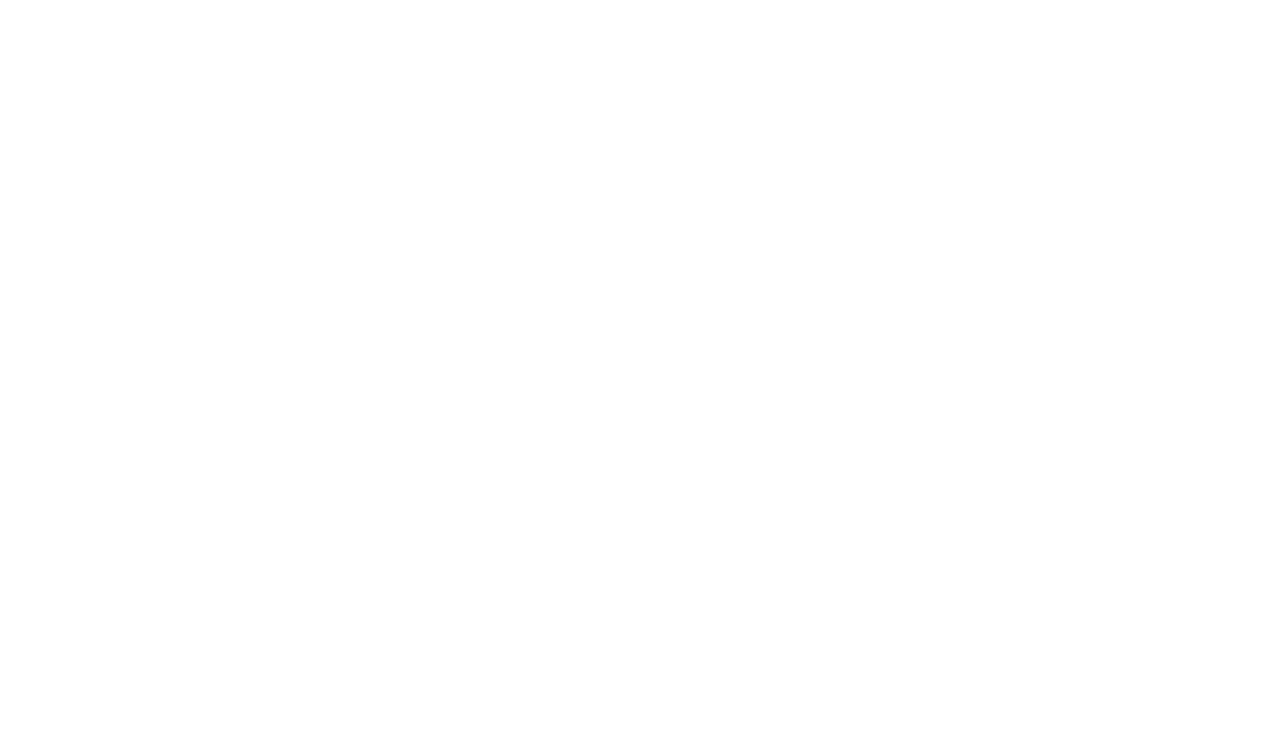
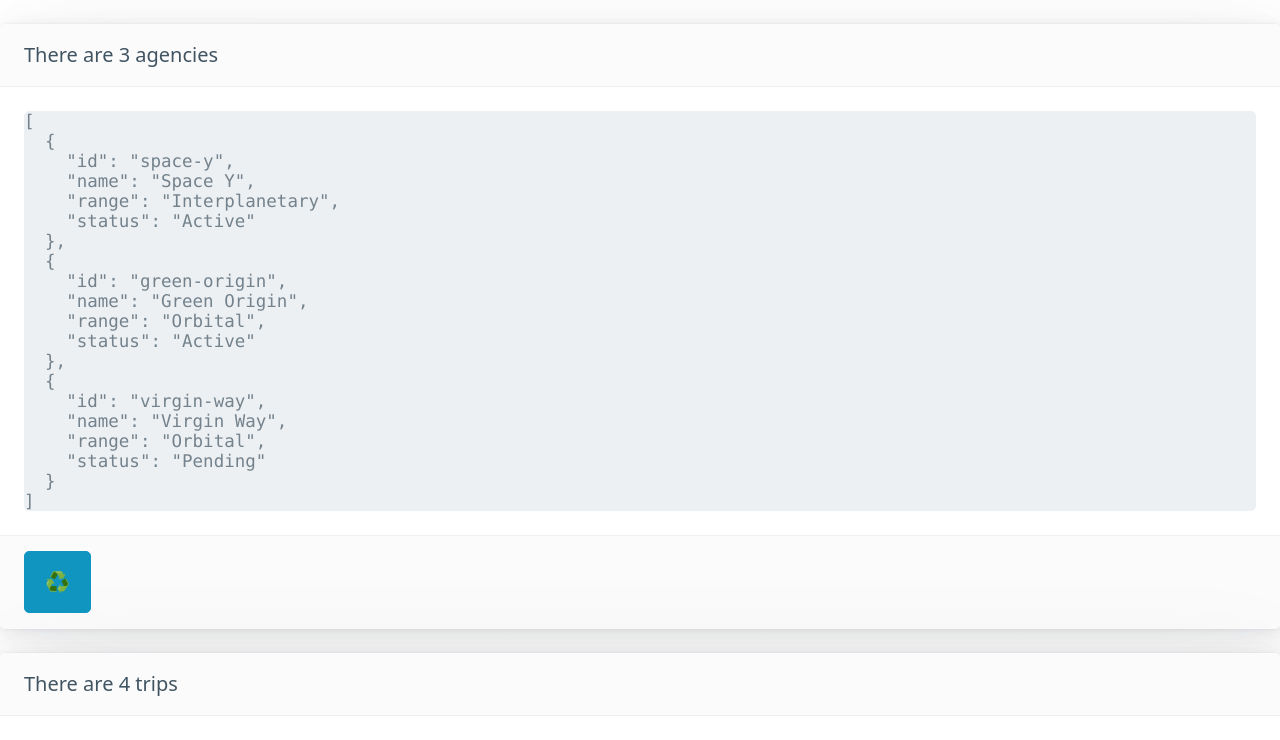
Before and after one commit to CursosAlbertoBasalo/softtek-angular-avanzado-abril, an Angular app: page / in a window 1280 px wide. Shown: the top 740 px of the page. Built offline with nearby package versions, Linux system fonts and the light colour scheme; data requests are answered from the project's data file.

Commit message:
feat: data lists

```diff
--- a/angular.json
+++ b/angular.json
@@ -56,6 +56,7 @@
               "src/assets"
             ],
             "styles": [
+              "./node_modules/@picocss/pico/css/pico.fluid.classless.min.css",
               "src/styles.css"
             ],
             "scripts": []
--- a/src/app/app-routing.module.ts
+++ b/src/app/app-routing.module.ts
@@ -2,7 +2,7 @@
 import { RouterModule, Routes } from '@angular/router';
 
 const routes: Routes = [
-  { path: 'home', loadChildren: () => import('./home/home.module').then((m) => m.HomeModule) },
+  { path: '', loadChildren: () => import('./home/home.module').then((m) => m.HomeModule) },
 ];
 
 @NgModule({
--- a/src/app/home/home.component.html
+++ b/src/app/home/home.component.html
@@ -1 +1,18 @@
-<p>home works!</p>
+<article *ngIf="agencies$ | async as agencies">
+  <header>There are {{agencies.length}} agencies</header>
+  <main>
+    <stk-preview [data]="agencies"></stk-preview>
+  </main>
+  <footer>
+    <stk-refresh (refresh)="loadAgencies()"></stk-refresh>
+  </footer>
+</article>
+<article *ngIf="trips$ | async as trips">
+  <header>There are {{trips.length}} trips</header>
+  <main>
+    <stk-preview [data]="trips"></stk-preview>
+  </main>
+  <footer>
+    <stk-refresh (refresh)="loadTrips()"></stk-refresh>
+  </footer>
+</article>
--- a/src/app/home/home.component.ts
+++ b/src/app/home/home.component.ts
@@ -1,4 +1,5 @@
 import { Component, OnInit } from '@angular/core';
+import { HomeService } from './home.service';
 
 @Component({
   selector: 'stk-home',
@@ -6,7 +7,16 @@
   styles: [],
 })
 export class HomeComponent implements OnInit {
-  constructor() {}
+  agencies$ = this.service.getAgencies$();
+  trips$ = this.service.getTrips$();
+  constructor(private service: HomeService) {}
 
   ngOnInit(): void {}
+
+  loadAgencies() {
+    this.agencies$ = this.service.getAgencies$();
+  }
+  loadTrips() {
+    this.trips$ = this.service.getTrips$();
+  }
 }
--- a/src/app/home/home.module.ts
+++ b/src/app/home/home.module.ts
@@ -1,11 +1,11 @@
+import { CommonModule } from '@angular/common';
 import { NgModule } from '@angular/core';
-import { CommonModule } from '@angular/common';
-
+import { SharedModule } from '@stk/shared/shared.module';
 import { HomeRoutingModule } from './home-routing.module';
 import { HomeComponent } from './home.component';
 
 @NgModule({
   declarations: [HomeComponent],
-  imports: [CommonModule, HomeRoutingModule],
+  imports: [CommonModule, HomeRoutingModule, SharedModule],
 })
 export class HomeModule {}
--- a/tsconfig.json
+++ b/tsconfig.json
@@ -29,6 +29,9 @@
       "@stk/models/*": [
         "./src/app/core/api/models/*",
       ],
+      "@stk/shared/*": [
+        "./src/app/shared/*",
+      ],
     }
   },
   "angularCompilerOptions": {
```
